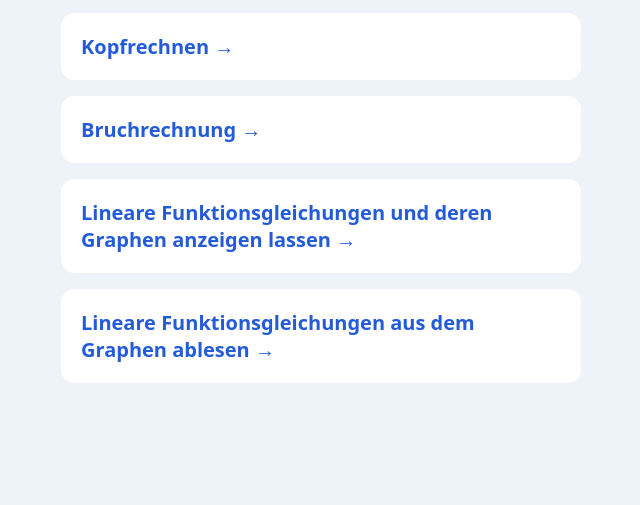
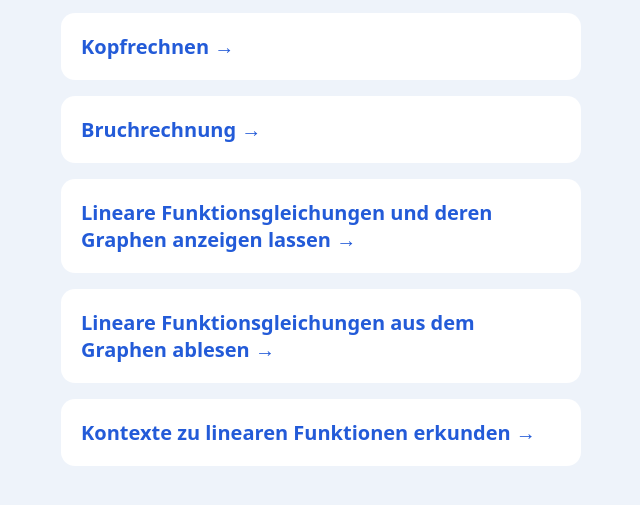
Before and after one commit to schf-fals/mathe-tools, a plain HTML site: page index.html in a window 1280 px wide. Shown: the part 129-634 px from the top of the page, without its empty margins (319-959 px from the left). Drawn offline with Linux system fonts and the light colour scheme.

Commit message:
Add link to explore contexts of linear functions

```diff
--- a/index.html
+++ b/index.html
@@ -35,5 +35,6 @@
   <a href="./bruchtrainer/">Bruchrechnung →</a>
   <a href="./lineare_funktionen_erkunden/">Lineare Funktionsgleichungen und deren Graphen anzeigen lassen →</a>
   <a href="./lineare_funktionsgleichungen_ablesen/">Lineare Funktionsgleichungen aus dem Graphen ablesen →</a>
+  <a href="./lineare_funktionen_kontexte/">Kontexte zu linearen Funktionen erkunden →</a>
 </body>
 </html>
```
